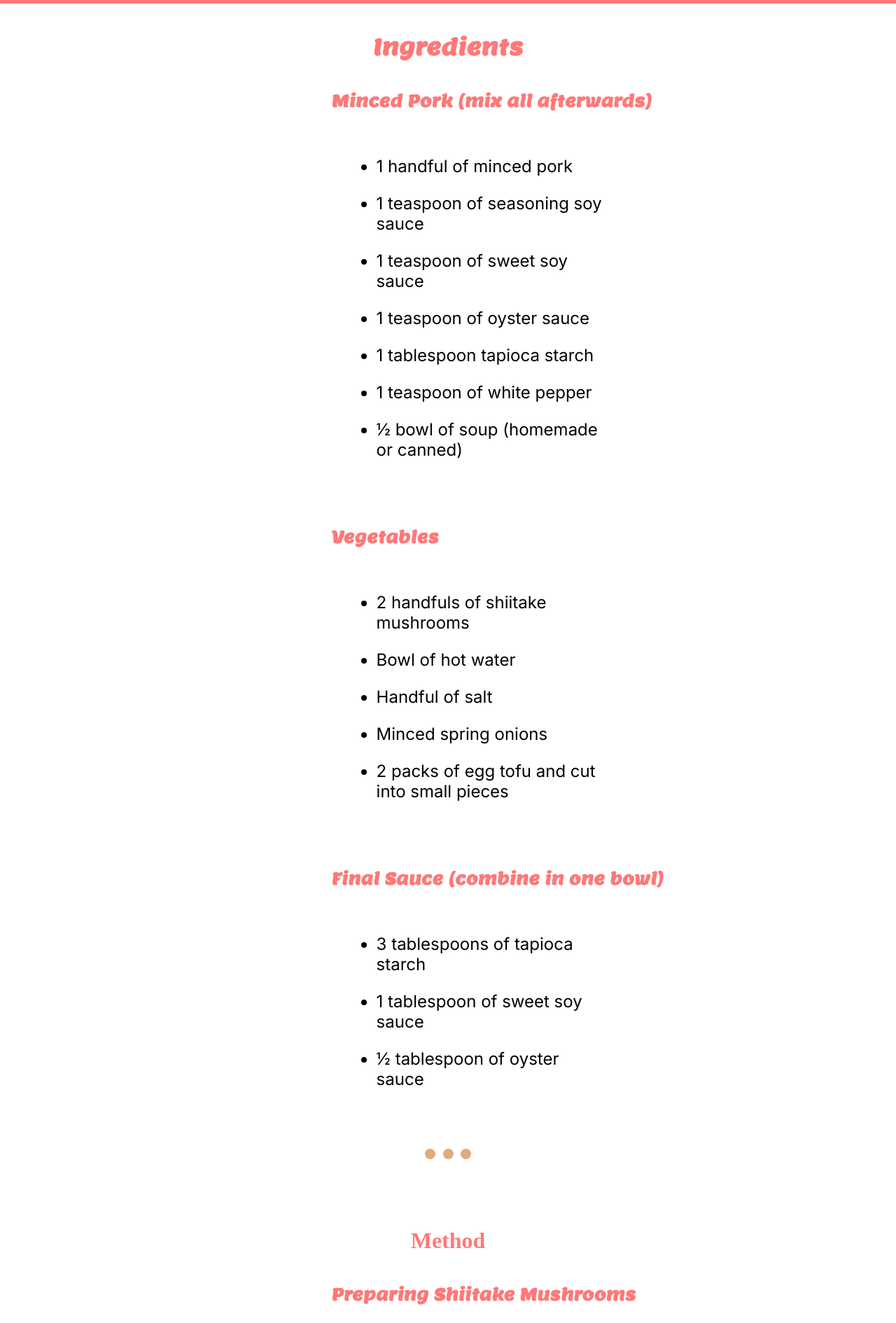
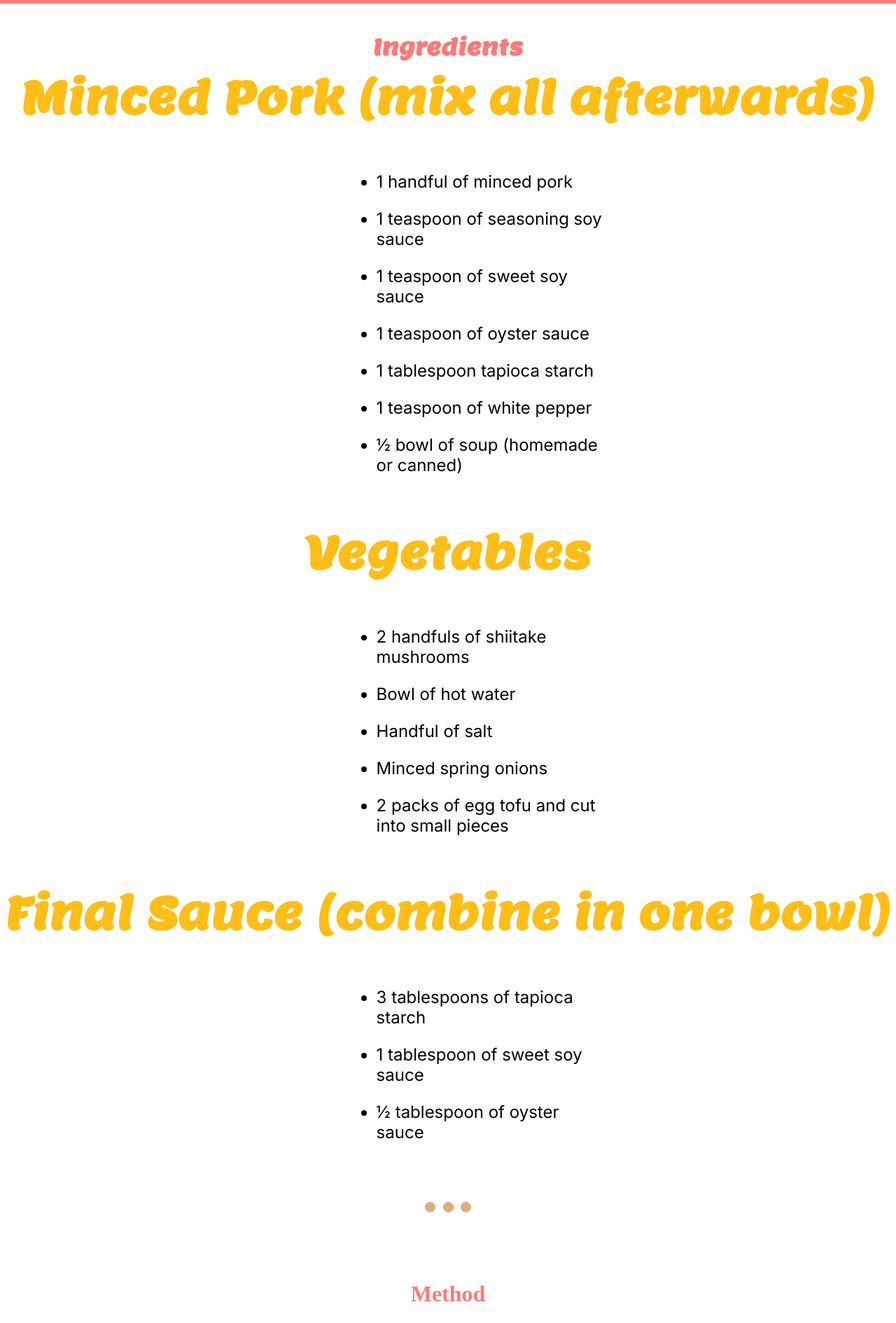
Before and after one commit to bitterx/hakka-cooking-two, a plain HTML site: page hakkaTofu.html in a window 1280 px wide. Shown: the part 680-2570 px from the top of the page at 70% size. Drawn offline with Linux system fonts and the light colour scheme; a web font is replaced by a local one.

Commit message:
changed subheading colours for hakka tofu

```diff
--- a/hakkaTofu.html
+++ b/hakkaTofu.html
@@ -46,7 +46,7 @@
 
 <div class="ingredients-one">
 <h1 class="tofuIngredientTitle"> Ingredients </h1>
-<h1 class="sub-heading-two tofuColour">Minced Pork (mix all afterwards)</h1>
+<h1 class="sub-heading-three">Minced Pork (mix all afterwards)</h1>
 <ul>
 <li>1 handful of minced pork </li>
 <li>1 teaspoon of seasoning soy sauce  </li>
@@ -59,7 +59,7 @@
 
 <div class="ingredients-one">
 
-    <h1 class="sub-heading-two tofuColour">Vegetables</h1>
+    <h1 class="sub-heading-three">Vegetables</h1>
     <ul>
     <li>2 handfuls of shiitake mushrooms </li>
     <li>Bowl of hot water </li>
@@ -72,7 +72,7 @@
 
 <div class="ingredients-one">
 
-    <h1 class="sub-heading-two tofuColour">Final Sauce (combine in one bowl)</h1>
+    <h1 class="sub-heading-three">Final Sauce (combine in one bowl)</h1>
     <ul>
     <li>3 tablespoons of tapioca starch  </li>
     <li>1 tablespoon of sweet soy sauce</li>
@@ -133,7 +133,7 @@
 </div>
 <div class="ingredients-one">
 
-    <h1 class="sub-heading-two tofuColour">Preparing Shiitake Mushrooms</h1>
+    <h1 class="sub-heading-three">Preparing Shiitake Mushrooms</h1>
     <ol>
     <li>Get 2 handfuls of shiitake mushrooms and soak in very hot water for 4 hours. </li>
     <li> Cut off their stems afterwards. </li>
@@ -146,7 +146,7 @@
 
 <div class="ingredients-one">
 
-    <h1 class="sub-heading-two tofuColour">Before adding Pork and Mushrooms</h1>
+    <h1 class="sub-heading-three">Before adding Pork and Mushrooms</h1>
     <ol>
     <li>Mix raw minced pork with its sauce with hands. </li>
     <li>Add half-bowl of soup (homemade or canned). </li>
@@ -159,7 +159,7 @@
 
 <div class="ingredients-one">
 
-    <h1 class="sub-heading-two tofuColour">Cooking Pork and Mushrooms</h1>
+    <h1 class="sub-heading-three">Cooking Pork and Mushrooms</h1>
     <ol>
     <li>Add all meat and mushrooms into wok after seeing bubble form in oil. </li>
     <li>
```
